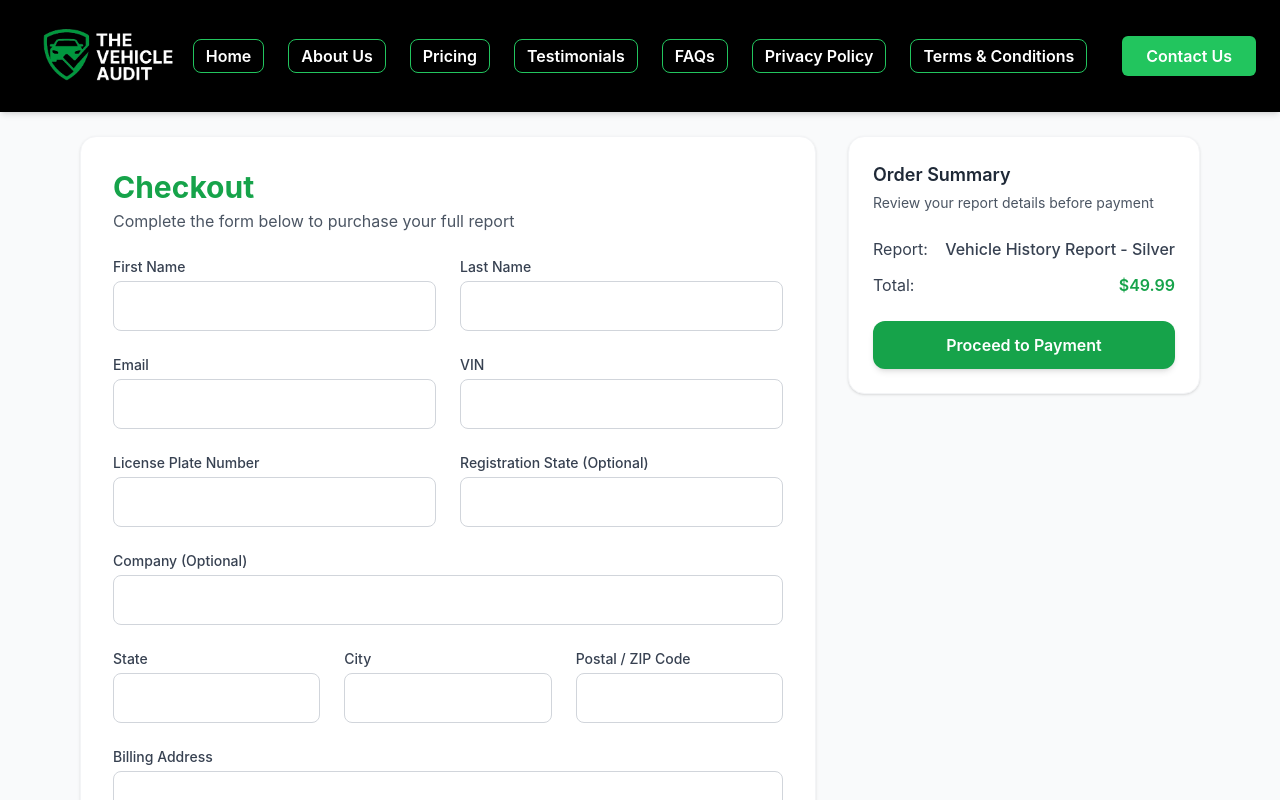
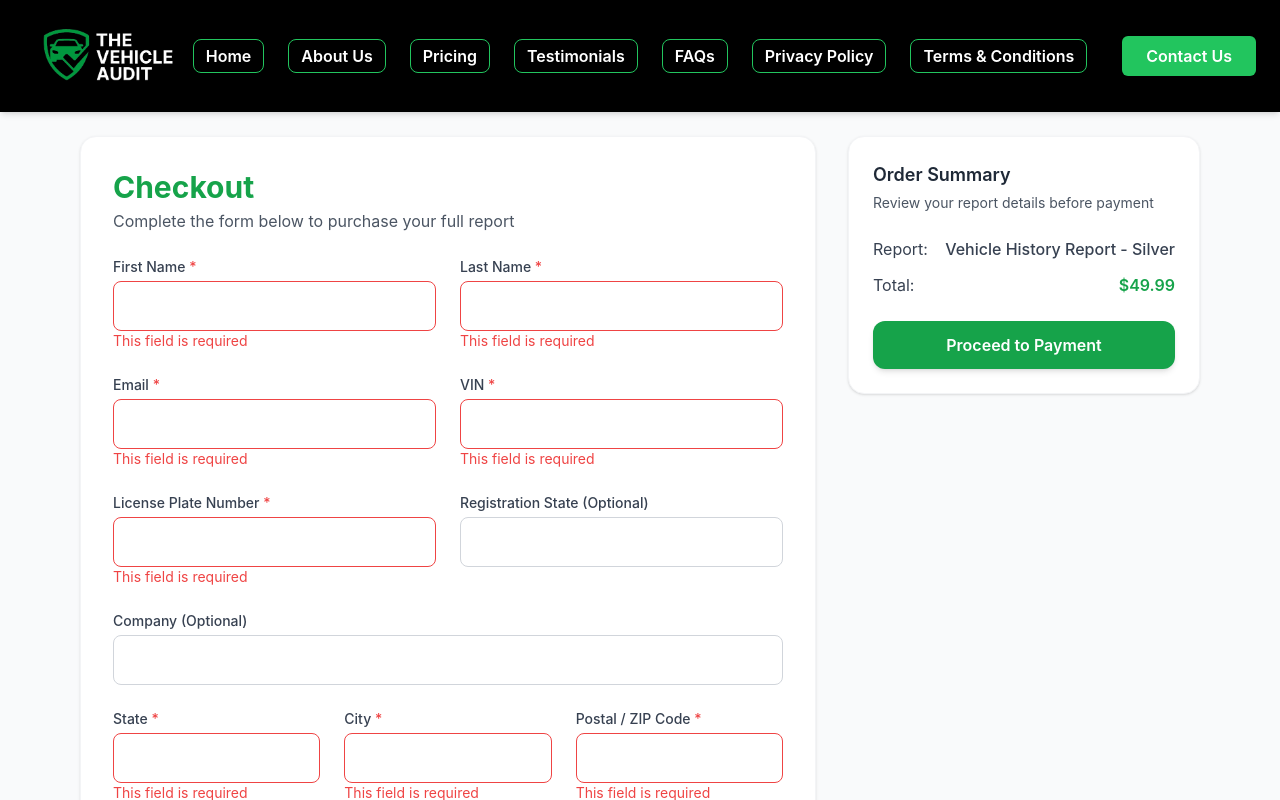
Before and after one commit to muhammadnoaman345/Get-carify, a Next.js app: page /checkout in a window 1280 px wide. Both pictures are taken after a click on the button "Proceed to Payment". Shown: the top 800 px of the page. Built offline with nearby package versions, Linux system fonts and the light colour scheme.

Commit message:
Update checkout.js

```diff
--- a/pages/checkout.js
+++ b/pages/checkout.js
@@ -23,6 +23,9 @@ export default function Checkout() {
     packageName: "Silver", // ✅ default package
   });
 
+  // ✅ Track errors
+  const [errors, setErrors] = useState({});
+
   // ✅ Pull package from URL query (if exists)
   useEffect(() => {
     if (router.query.package) {
@@ -35,11 +38,13 @@ export default function Checkout() {
 
   const handleChange = (e) => {
     setFormData({ ...formData, [e.target.name]: e.target.value });
+
+    // clear error when typing
+    setErrors((prev) => ({ ...prev, [e.target.name]: "" }));
   };
 
-  // ✅ Updated function with required field validation
-  const handleProceedToPayment = async () => {
-    // ✅ List of fields that must be filled
+  // ✅ Validation function
+  const validateForm = () => {
     const requiredFields = [
       "firstName",
       "lastName",
@@ -54,13 +59,22 @@ export default function Checkout() {
       "country",
     ];
 
-    // ✅ Check if any are empty
-    for (let field of requiredFields) {
+    const newErrors = {};
+    requiredFields.forEach((field) => {
       if (!formData[field] || formData[field].trim() === "") {
-        alert(`Please fill in your ${field}.`);
-        return; // ⛔ stop here until filled
+        newErrors[field] = "This field is required";
       }
-    }
+    });
+
+    setErrors(newErrors);
+
+    // return true if no errors
+    return Object.keys(newErrors).length === 0;
+  };
+
+  // ✅ Updated function with inline errors
+  const handleProceedToPayment = async () => {
+    if (!validateForm()) return; // stop if errors
 
     try {
       // Save form data locally too (optional)
@@ -106,27 +120,37 @@ export default function Checkout() {
             <div className="grid grid-cols-1 md:grid-cols-2 gap-6">
               <div>
                 <label className="block text-sm font-medium text-gray-700">
-                  First Name
+                  First Name <span className="text-red-500">*</span>
                 </label>
                 <input
                   type="text"
                   name="firstName"
                   value={formData.firstName}
                   onChange={handleChange}
-                  className="mt-1 w-full rounded-lg border border-gray-300 focus:ring-2 focus:ring-green-600 focus:border-green-600 p-3"
+                  className={`mt-1 w-full rounded-lg border ${
+                    errors.firstName ? "border-red-500" : "border-gray-300"
+                  } focus:ring-2 focus:ring-green-600 focus:border-green-600 p-3`}
                 />
+                {errors.firstName && (
+                  <p className="text-red-500 text-sm">{errors.firstName}</p>
+                )}
               </div>
               <div>
                 <label className="block text-sm font-medium text-gray-700">
-                  Last Name
+                  Last Name <span className="text-red-500">*</span>
                 </label>
                 <input
                   type="text"
                   name="lastName"
                   value={formData.lastName}
                   onChange={handleChange}
-                  className="mt-1 w-full rounded-lg border border-gray-300 focus:ring-2 focus:ring-green-600 focus:border-green-600 p-3"
+                  className={`mt-1 w-full rounded-lg border ${
+                    errors.lastName ? "border-red-500" : "border-gray-300"
+                  } focus:ring-2 focus:ring-green-600 focus:border-green-600 p-3`}
                 />
+                {errors.lastName && (
+                  <p className="text-red-500 text-sm">{errors.lastName}</p>
+                )}
               </div>
             </div>
 
@@ -134,27 +158,37 @@ export default function Checkout() {
             <div className="grid grid-cols-1 md:grid-cols-2 gap-6">
               <div>
                 <label className="block text-sm font-medium text-gray-700">
-                  Email
+                  Email <span className="text-red-500">*</span>
                 </label>
                 <input
                   type="email"
                   name="email"
                   value={formData.email}
                   onChange={handleChange}
-                  className="mt-1 w-full rounded-lg border border-gray-300 focus:ring-2 focus:ring-green-600 focus:border-green-600 p-3"
+                  className={`mt-1 w-full rounded-lg border ${
+                    errors.email ? "border-red-500" : "border-gray-300"
+                  } focus:ring-2 focus:ring-green-600 focus:border-green-600 p-3`}
                 />
+                {errors.email && (
+                  <p className="text-red-500 text-sm">{errors.email}</p>
+                )}
               </div>
               <div>
                 <label className="block text-sm font-medium text-gray-700">
-                  VIN
+                  VIN <span className="text-red-500">*</span>
                 </label>
                 <input
                   type="text"
                   name="vin"
                   value={formData.vin}
                   onChange={handleChange}
-                  className="mt-1 w-full rounded-lg border border-gray-300 focus:ring-2 focus:ring-green-600 focus:border-green-600 p-3"
+                  className={`mt-1 w-full rounded-lg border ${
+                    errors.vin ? "border-red-500" : "border-gray-300"
+                  } focus:ring-2 focus:ring-green-600 focus:border-green-600 p-3`}
                 />
+                {errors.vin && (
+                  <p className="text-red-500 text-sm">{errors.vin}</p>
+                )}
               </div>
             </div>
 
@@ -162,15 +196,20 @@ export default function Checkout() {
             <div className="grid grid-cols-1 md:grid-cols-2 gap-6">
               <div>
                 <label className="block text-sm font-medium text-gray-700">
-                  License Plate Number
+                  License Plate Number <span className="text-red-500">*</span>
                 </label>
                 <input
                   type="text"
                   name="plate"
                   value={formData.plate}
                   onChange={handleChange}
-                  className="mt-1 w-full rounded-lg border border-gray-300 focus:ring-2 focus:ring-green-600 focus:border-green-600 p-3"
+                  className={`mt-1 w-full rounded-lg border ${
+                    errors.plate ? "border-red-500" : "border-gray-300"
+                  } focus:ring-2 focus:ring-green-600 focus:border-green-600 p-3`}
                 />
+                {errors.plate && (
+                  <p className="text-red-500 text-sm">{errors.plate}</p>
+                )}
               </div>
               <div>
                 <label className="block text-sm font-medium text-gray-700">
@@ -204,79 +243,106 @@ export default function Checkout() {
             <div className="grid grid-cols-1 md:grid-cols-3 gap-6">
               <div>
                 <label className="block text-sm font-medium text-gray-700">
-                  State
+                  State <span className="text-red-500">*</span>
                 </label>
                 <input
                   type="text"
                   name="state"
                   value={formData.state}
                   onChange={handleChange}
-                  className="mt-1 w-full rounded-lg border border-gray-300 focus:ring-2 focus:ring-green-600 focus:border-green-600 p-3"
+                  className={`mt-1 w-full rounded-lg border ${
+                    errors.state ? "border-red-500" : "border-gray-300"
+                  } focus:ring-2 focus:ring-green-600 focus:border-green-600 p-3`}
                 />
+                {errors.state && (
+                  <p className="text-red-500 text-sm">{errors.state}</p>
+                )}
               </div>
               <div>
                 <label className="block text-sm font-medium text-gray-700">
-                  City
+                  City <span className="text-red-500">*</span>
                 </label>
                 <input
                   type="text"
                   name="city"
                   value={formData.city}
                   onChange={handleChange}
-                  className="mt-1 w-full rounded-lg border border-gray-300 focus:ring-2 focus:ring-green-600 focus:border-green-600 p-3"
+                  className={`mt-1 w-full rounded-lg border ${
+                    errors.city ? "border-red-500" : "border-gray-300"
+                  } focus:ring-2 focus:ring-green-600 focus:border-green-600 p-3`}
                 />
+                {errors.city && (
+                  <p className="text-red-500 text-sm">{errors.city}</p>
+                )}
               </div>
               <div>
                 <label className="block text-sm font-medium text-gray-700">
-                  Postal / ZIP Code
+                  Postal / ZIP Code <span className="text-red-500">*</span>
                 </label>
                 <input
                   type="text"
                   name="zip"
                   value={formData.zip}
                   onChange={handleChange}
-                  className="mt-1 w-full rounded-lg border border-gray-300 focus:ring-2 focus:ring-green-600 focus:border-green-600 p-3"
+                  className={`mt-1 w-full rounded-lg border ${
+                    errors.zip ? "border-red-500" : "border-gray-300"
+                  } focus:ring-2 focus:ring-green-600 focus:border-green-600 p-3`}
                 />
+                {errors.zip && (
+                  <p className="text-red-500 text-sm">{errors.zip}</p>
+                )}
               </div>
             </div>
 
             {/* Address */}
             <div>
               <label className="block text-sm font-medium text-gray-700">
-                Billing Address
+                Billing Address <span className="text-red-500">*</span>
               </label>
               <input
                 type="text"
                 name="address"
                 value={formData.address}
                 onChange={handleChange}
-                className="mt-1 w-full rounded-lg border border-gray-300 focus:ring-2 focus:ring-green-600 focus:border-green-600 p-3"
+                className={`mt-1 w-full rounded-lg border ${
+                  errors.address ? "border-red-500" : "border-gray-300"
+                } focus:ring-2 focus:ring-green-600 focus:border-green-600 p-3`}
               />
+              {errors.address && (
+                <p className="text-red-500 text-sm">{errors.address}</p>
+              )}
             </div>
 
             {/* Phone & Country */}
             <div className="grid grid-cols-1 md:grid-cols-2 gap-6">
               <div>
                 <label className="block text-sm font-medium text-gray-700">
-                  Phone Number
+                  Phone Number <span className="text-red-500">*</span>
                 </label>
                 <input
                   type="text"
                   name="phone"
                   value={formData.phone}
                   onChange={handleChange}
-                  className="mt-1 w-full rounded-lg border border-gray-300 focus:ring-2 focus:ring-green-600 focus:border-green-600 p-3"
+                  className={`mt-1 w-full rounded-lg border ${
+                    errors.phone ? "border-red-500" : "border-gray-300"
+                  } focus:ring-2 focus:ring-green-600 focus:border-green-600 p-3`}
                 />
+                {errors.phone && (
+                  <p className="text-red-500 text-sm">{errors.phone}</p>
+                )}
               </div>
               <div>
                 <label className="block text-sm font-medium text-gray-700">
-                  Country
+                  Country <span className="text-red-500">*</span>
                 </label>
                 <select
                   name="country"
                   value={formData.country}
                   onChange={handleChange}
-                  className="mt-1 w-full rounded-lg border border-gray-300 focus:ring-2 focus:ring-green-600 focus:border-green-600 p-3"
+                  className={`mt-1 w-full rounded-lg border ${
+                    errors.country ? "border-red-500" : "border-gray-300"
+                  } focus:ring-2 focus:ring-green-600 focus:border-green-600 p-3`}
                 >
                   <option value="">Select a country</option>
                   <option>USA</option>
@@ -285,6 +351,9 @@ export default function Checkout() {
                   <option>Australia</option>
                   <option>New Zealand</option>
                 </select>
+                {errors.country && (
+                  <p className="text-red-500 text-sm">{errors.country}</p>
+                )}
               </div>
             </div>
           </form>
```
